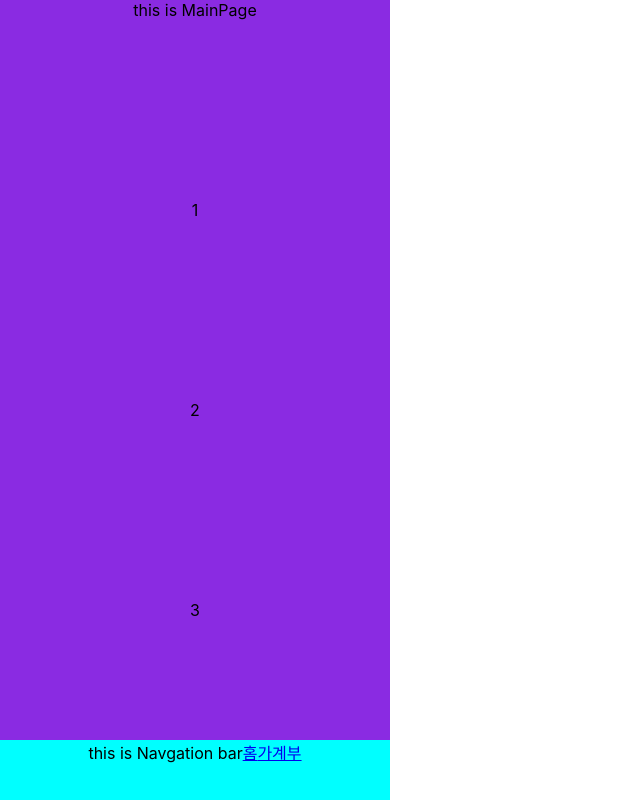
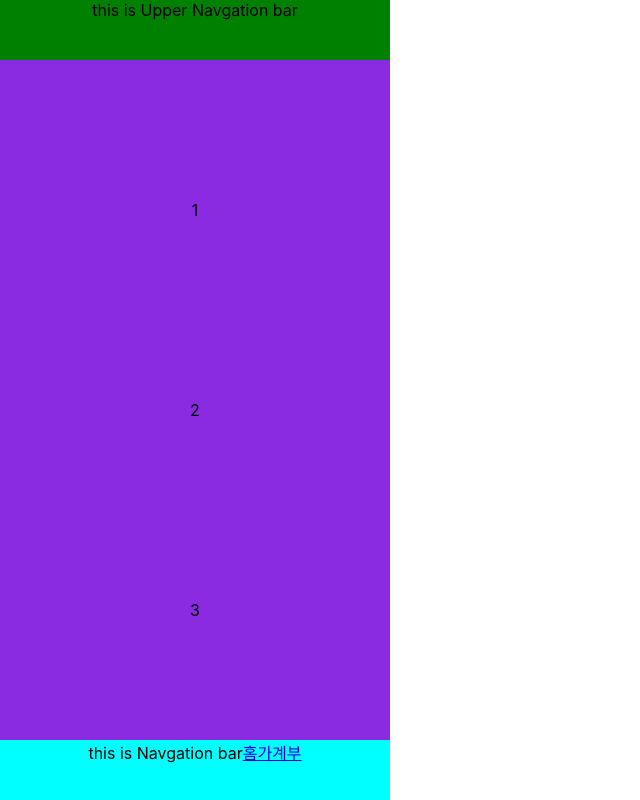
Before and after one commit to tngus2sh/Completionism, a React (Create React App) app in the folder client/: page / in a window 1280 px wide. Shown: the top 800 px of the page, without its empty margins (0-640 px from the left). Built offline with nearby package versions, Linux system fonts and the light colour scheme.

Commit message:
feat: 상단 네비게이션바 기본동작 구현

```diff
--- a/client/src/App.css
+++ b/client/src/App.css
@@ -1,6 +1,7 @@
 
 .App {
   text-align: center;
+  width: 390px;
 }
 
 .App-logo {
--- a/client/src/components/NavigationBar.css
+++ b/client/src/components/UnderNavigationBar.css
@@ -1,8 +1,8 @@
 /* MainPage.css */
 
 
-/* 네비게이션 바 스타일 */
-.navbar {
+/* 하단 네비게이션 바 스타일 */
+.undernavbar {
     background-color: aqua;
     width: 390px;
     height: 60px;
--- a/client/src/components/NavigationBar.js
+++ b/client/src/components/UnderNavigationBar.js
@@ -1,11 +1,11 @@
 import { Grid } from "@material-ui/core";
 import React from "react";
-import "./NavigationBar.css";
+import "./UnderNavigationBar.css";
 import {Link} from "react-router-dom" ;
 
-const NavigationBar = () => {
+const UnderNavigationBar = () => {
     return(
-        <Grid className ="navbar">
+        <Grid className ="undernavbar">
             this is Navgation bar
             <Link to ="/">홈</Link>
             <Link to ="/accountbook">가계부</Link>
@@ -13,4 +13,4 @@ const NavigationBar = () => {
     )
 }
 
-export default NavigationBar
+export default UnderNavigationBar
--- /dev/null
+++ b/client/src/components/UpperNavigationBar.css
@@ -0,0 +1,9 @@
+/* MainPage.css */
+
+
+/* 상단 네비게이션 바 스타일 */
+.uppernavbar {
+    background-color: green;
+    width: 390px;
+    height: 60px;
+  }
--- /dev/null
+++ b/client/src/components/UpperNavigationBar.js
@@ -0,0 +1,14 @@
+import { Grid } from "@material-ui/core";
+import React from "react";
+import "./UpperNavigationBar.css";
+
+const UpperNavigationBar = () => {
+    return(
+        <Grid className ="uppernavbar">
+            this is Upper Navgation bar
+
+        </Grid>
+    )
+}
+
+export default UpperNavigationBar
--- a/client/src/pages/AccountBookPage.css
+++ b/client/src/pages/AccountBookPage.css
@@ -7,8 +7,15 @@
 }
 
 /* 네비게이션 바 위치고정 */
-.navbar {
+.undernavbar {
   bottom: 0;
   position: fixed;
   z-index: 1000;
 }
+
+/* 상단네비게이션 바 위치고정 */
+.uppernavbar {
+  top: 0;
+  position: fixed;
+  z-index: 1000;
+}
--- a/client/src/pages/AccountBookPage.js
+++ b/client/src/pages/AccountBookPage.js
@@ -1,17 +1,22 @@
 import { Grid } from "@material-ui/core";
 import React from "react";
-import NavigationBar from "../components/NavigationBar";
+import UnderNavigationBar from "../components/UnderNavigationBar";
+import UpperNavigationBar from "../components/UpperNavigationBar";
 import "./AccountBookPage.css";
 
 const AccountBookPage = ()=>{
     return(
         <Grid>
+            <Grid className="uppernavbar">
+                <UpperNavigationBar/>
+            </Grid>
+
             <Grid className="body">
                 this is AccountBookPage
             </Grid>
 
-            <Grid className="navbar">
-                <NavigationBar/>
+            <Grid className="undernavbar">
+                <UnderNavigationBar/>
             </Grid>
         </Grid>
     )
--- a/client/src/pages/MainPage.css
+++ b/client/src/pages/MainPage.css
@@ -7,9 +7,16 @@
   background-color: blueviolet;
 }
 
-/* 네비게이션 바 위치고정 */
-.navbar {
+/* 하단네비게이션 바 위치고정 */
+.undernavbar {
   bottom: 0;
   position: fixed;
   z-index: 1000;
 }
+
+/* 상단네비게이션 바 위치고정 */
+.uppernavbar {
+  top: 0;
+  position: fixed;
+  z-index: 1000;
+}
--- a/client/src/pages/MainPage.js
+++ b/client/src/pages/MainPage.js
@@ -1,11 +1,16 @@
 import { Grid } from "@material-ui/core";
 import React from "react";
-import NavigationBar from "../components/NavigationBar";
+import UnderNavigationBar from "../components/UnderNavigationBar";
+import UpperNavigationBar from "../components/UpperNavigationBar";
 import "./MainPage.css";
 
 const MainPage = ()=>{
     return(
         <Grid>
+            <Grid className="uppernavbar">
+                <UpperNavigationBar/>
+            </Grid>
+
             <Grid className="body">
                 this is MainPage
             </Grid>
@@ -34,8 +39,8 @@ const MainPage = ()=>{
                 8
             </Grid>
 
-            <Grid className="navbar">
-                <NavigationBar/>
+            <Grid className="undernavbar">
+                <UnderNavigationBar/>
             </Grid>
         </Grid>
     )
```
